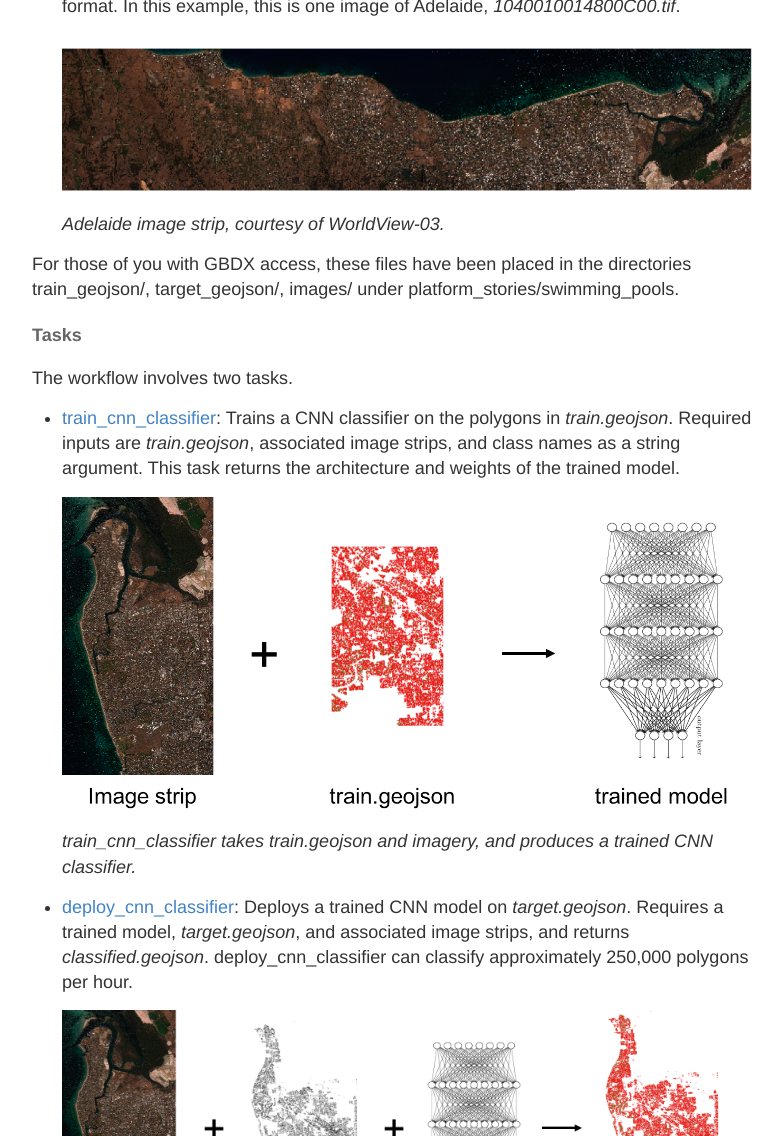
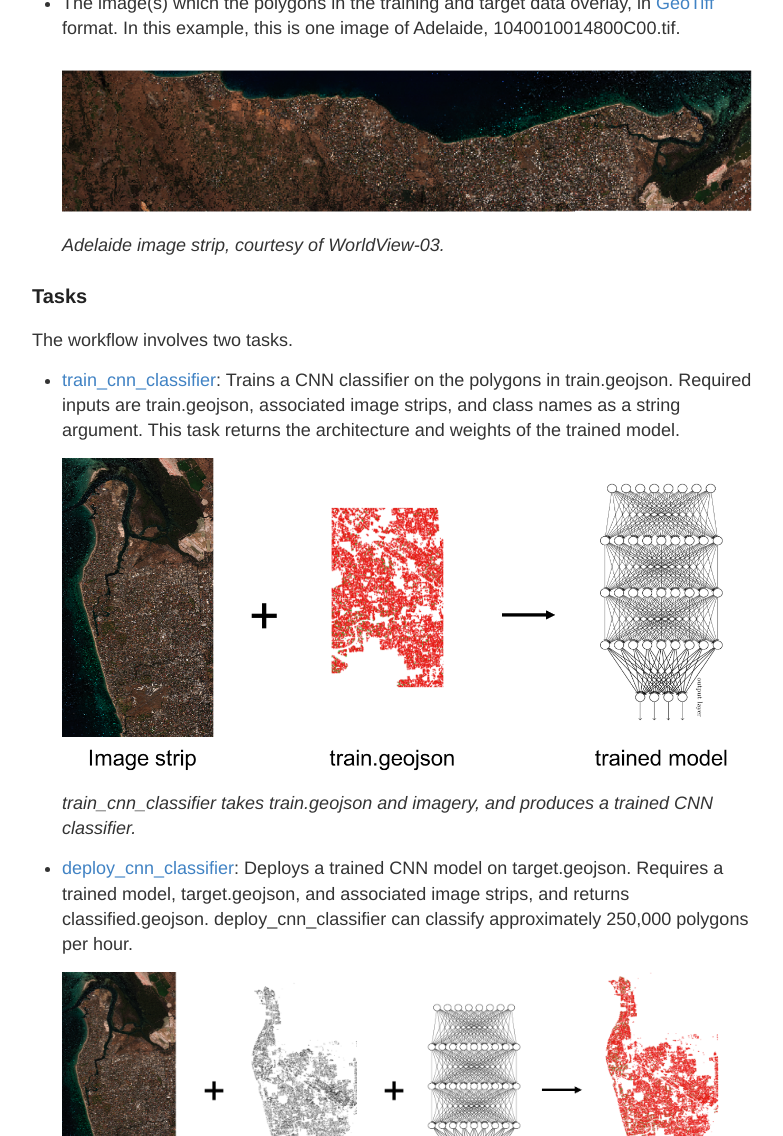
Before and after one commit to neoocm/PlatformStories.github.io, a Jekyll site: the page built from _posts/2016-9-8-swimming-pools.md, in a window 1280 px wide and 1400 px high, scrolled down 2890 px, cut to the strip 264-1400 px from the top of the window. Shown: the whole strip, without its empty margins (248-1031 px from the left). Built offline with Jekyll 4.4.1, drawn with Linux system fonts in a browser that asks for light colours; some of the changed text lies outside the part shown.

Commit message:
changed how user reads inputs and writes outputs and made edits to story

````diff
--- a/_posts/2016-9-8-swimming-pools.md
+++ b/_posts/2016-9-8-swimming-pools.md
@@ -21,67 +21,62 @@
 ![properties.png]({{ site.baseurl }}/images/swimming-pools/properties.png)
 *A sample of properties. Green/red indicate presence/absence of pool.*
 
-### How
+## How
 
 Our GBDX workflow is shown in the following figure.
 
 ![workflow_diag.png]({{ site.baseurl }}/images/swimming-pools/workflow_diag.png)
 *Platform workflow for property classification.*
 
-#### Preprocessing
+### Preprocessing
 
-The workflow begins with the file [*properties.geojson*](https://github.com/PlatformStories/swimming-pools/blob/master/cnn_classifier_tasks/train_cnn_classifier/properties.geojson). This file contains a collection of polygons in (longitude, latitude) coordinates, each representing a property. Each polygon has two attributes: an image_id, which determines the DG catalog id of the satellite image corresponding to that polygon, and a feature_id, which is simply a number that uniquely identifies that property. This particular file only contains properties from the image 1040010014800C00, which is a cloudless WV03 image over Adelaide, Australia. You can see this image [here]({{ site.baseurl}}/pages/swimming-pools/adelaide.html) by entering your GBDX credentials when prompted.
+The workflow begins with the file [properties.geojson](https://github.com/PlatformStories/swimming-pools/blob/master/train_cnn_classifier/properties.geojson). This file contains a collection of polygons in (longitude, latitude) coordinates, each representing a property. Each polygon has two attributes: an image_id, which determines the DG catalog id of the satellite image corresponding to that polygon, and a feature_id, which is simply a number that uniquely identifies that property. This particular file only contains properties from the image 1040010014800C00, which is a cloudless WV03 image over Adelaide, Australia. You can see this image [here]({{ site.baseurl}}/pages/swimming-pools/adelaide.html) by entering your GBDX credentials when prompted.
 You can also view the image thumbnail by searching for 1040010014800C00 [here](https://discover.digitalglobe.com/) and navigating to Adelaide using the map.
 
-The main idea is to label a small percentage of the property parcels using [crowdsourcing](http://www.tomnod.com/) in order to create a training set [*train.geojson*](https://github.com/PlatformStories/swimming-pools/blob/master/cnn_classifier_tasks/train_cnn_classifier/train.geojson). We then use *train.geojson* to train a CNN-based classifier to identify the presence of a swimming pool in each of the remaining unlabeled properties of *properties.geojson* (referred to as [*target.geojson*](https://github.com/PlatformStories/swimming-pools/blob/master/cnn_classifier_tasks/deploy_cnn_classifier/target.geojson)). For object classification at a continental or global scale this procedure is a must; it would be virtually impossible to label millions of properties manually in a reasonable amount of time.
+The main idea is to label a small percentage of the property parcels using [crowdsourcing](http://www.tomnod.com/) in order to create a training set [train.geojson](https://github.com/PlatformStories/swimming-pools/blob/master/train_cnn_classifier/train.geojson). We then use *train.geojson* to train a CNN-based classifier to identify the presence of a swimming pool in each of the remaining unlabeled properties of *properties.geojson* (referred to as [target.geojson](https://github.com/PlatformStories/swimming-pools/blob/master/deploy_cnn_classifier/target.geojson)). For object classification at a continental or global scale this procedure is a must; it would be virtually impossible to label millions of properties manually in a reasonable amount of time.
 
-Before executing the workflow, the raw image has to be ordered from the factory and processed into a format that is usable by a machine learning algorithm. The last part is trickier than it sounds. We lovingly refer to it as UGHLi: Undifferentiated Geospatial Heavy Lifting. In this example, it involves orthorectification, atmospheric compensation, pansharpening and dynamic range adjustment; all this can be achieved with a single GBDX task [AOP_Strip_Processor](http://gbdxdocs.digitalglobe.com/docs/advanced-ortho-product-aop). For the purpose of this example, the UGHLi'ed image already sits in an S3 bucket.
+Before executing the workflow, the raw image has to be ordered from the factory and processed into a format that is usable by a machine learning algorithm. The last part is trickier than it sounds. We lovingly refer to it as UGHLi: Undifferentiated Geospatial Heavy Lifting. In this example, it involves orthorectification, atmospheric compensation, pansharpening and dynamic range adjustment; all this can be achieved with a single GBDX task [AOP_Strip_Processor](http://gbdxdocs.digitalglobe.com/docs/advanced-image-preprocessor). For the purpose of this example, the UGHLi'ed image already sits in an S3 bucket.
 
-#### Workflow Inputs
+### Workflow Inputs
 
 The workflow requires three inputs.
 
 - A collection of labeled polygons in geojson format (the training data). In this example, the labeled properties are found in
-[*train.geojson*](https://github.com/PlatformStories/swimming-pools/blob/master/cnn_classifier_tasks/train_cnn_classifier/train.geojson).
+[train.geojson](https://github.com/PlatformStories/swimming-pools/blob/master/train_cnn_classifier/train.geojson).
 
   ![train_geojson.png]({{ site.baseurl }}/images/swimming-pools/train_geojson.png)
   *A sample of labeled properties.*
 
-- A collection of polygons which will be classified, in geojson format (the target data). In this example, the properties to be classified are found in [*target.geojson*](https://github.com/PlatformStories/swimming-pools/blob/master/cnn_classifier_tasks/deploy_cnn_classifier/target.geojson).
+- A collection of polygons which will be classified, in geojson format (the target data). In this example, the properties to be classified are found in [target.geojson](https://github.com/PlatformStories/swimming-pools/blob/master/deploy_cnn_classifier/target.geojson).
 
-  ![deploy_data.png]({{ site.baseurl }}/images/swimming-pools/deploy_data.png)
+  ![target_geojson.png]({{ site.baseurl }}/images/swimming-pools/target_geojson.png)
   *A sample of properties to be classified.*
 
-- The image(s) which the polygons in the training and target data overlay, in [GeoTiff](https://en.wikipedia.org/wiki/GeoTIFF) format. In this example, this is one image of Adelaide, *1040010014800C00.tif*.
+- The image(s) which the polygons in the training and target data overlay, in [GeoTiff](https://en.wikipedia.org/wiki/GeoTIFF) format. In this example, this is one image of Adelaide, 1040010014800C00.tif.
 
   ![strip.png]({{ site.baseurl }}/images/swimming-pools/strip.png)
   *Adelaide image strip, courtesy of WorldView-03.*
 
-For those of you with GBDX access, these files have been placed in the directories
-train_geojson/, target_geojson/, images/ under platform_stories/swimming_pools.
-
-#### Tasks
+### Tasks
 
 The workflow involves two tasks.
 
-- [train_cnn_classifier](https://github.com/PlatformStories/swimming-pools/blob/master/cnn_classifier_tasks/docs/Train_CNN_Classifier.md): Trains a CNN classifier on the polygons in *train.geojson*. Required inputs are *train.geojson*, associated image strips, and class names as a string argument. This task returns the architecture and weights of the trained model.
+- [train_cnn_classifier](https://github.com/PlatformStories/swimming-pools/blob/master/docs/train_cnn_classifier.md): Trains a CNN classifier on the polygons in train.geojson. Required inputs are train.geojson, associated image strips, and class names as a string argument. This task returns the architecture and weights of the trained model.
 
    ![train_cnn_classifier.png]({{ site.baseurl }}/images/swimming-pools/train_cnn_classifier.png)
    *train_cnn_classifier takes train.geojson and imagery, and produces a trained CNN classifier.*
 
-- [deploy_cnn_classifier](https://github.com/PlatformStories/swimming-pools/blob/master/cnn_classifier_tasks/docs/Deploy_CNN_Classifier.md): Deploys a trained CNN model on *target.geojson*. Requires a trained model, *target.geojson*, and associated image strips, and returns *classified.geojson*. deploy_cnn_classifier can classify approximately 250,000 polygons per hour.
+- [deploy_cnn_classifier](https://github.com/PlatformStories/swimming-pools/blob/master/docs/deploy_cnn_classifier.md): Deploys a trained CNN model on target.geojson. Requires a trained model, target.geojson, and associated image strips, and returns classified.geojson. deploy_cnn_classifier can classify approximately 250,000 polygons per hour.
 
   ![deploy_cnn_classifier.png]({{ site.baseurl }}/images/swimming-pools/deploy_cnn_classifier.png)
   *deploy_cnn_classifier takes a model, target.geojson and imagery, and produces classified.geojson.*
 
-More information on these tasks can be found [here](https://github.com/PlatformStories/swimming-pools/tree/master/cnn_classifier_tasks/docs).
 
-
-#### Workflow Outputs
+### Workflow Outputs
 
 The workflow has two outputs.
 
-- trained_model: A [trained keras model](https://keras.io/models/about-keras-models/). It is a directory containing the weights and architecture of the trained model, model weights after each epoch, and a test report, with the following structure:
+- A [trained keras model](https://keras.io/models/about-keras-models/), which contains the model architecture, the final weights, a test report and the weights after each training epoch:
 
       /trained_model
               ├── model_arch.json
@@ -95,20 +90,15 @@
 
   More information on the model architecture can be found [here](https://github.com/DigitalGlobe/mltools/tree/master/examples/polygon_classify_cnn).
 
-- *classified.geojson*: Includes all the properties in *target.geojson* classified into 'Swimming pool' and 'No swimming pool'.
+- The file classified.geojson which includes all the properties in target.geojson classified into 'Swimming pool' and 'No swimming pool'.
 
-  ![classified_shapefile.png]({{ site.baseurl }}/images/swimming-pools/classified_shapefile.png)
+  ![classified.png]({{ site.baseurl }}/images/swimming-pools/classified.png)
   *A sample of properties in classified.geojson.*
 
-For those of you with GBDX access, trained_model can be found under platform_stories/swimming_pools
-and *classified.geojson* under platform_stories/swimming_pools/deploy_output.
 
+## Executing the Workflow
 
-### Executing the Workflow
-
-We'll now execute the workflow in gbdxtools.
-
-Start an iPython terminal, create a GBDX interface, and get the input location information:
+We'll now execute the workflow in gbdxtools. Start an iPython terminal, create a GBDX interface, and get the input location information:
 
 ```python
 from gbdxtools import Interface
@@ -131,7 +121,7 @@
 train_task.inputs.classes = 'No swimming pool, Swimming pool'     # Classes exactly as they appear in train.geojson
 ```
 
-In training our model, we can set optional hyper-parameters. See the [docs](https://github.com/PlatformStories/swimming-pools/blob/master/cnn_classifier_tasks/docs/Train_CNN_Classifier.md) for detailed information. Training should take around 3 hours to complete.
+In training our model, we can set optional hyper-parameters. See the [docs](https://github.com/PlatformStories/swimming-pools/blob/master/docs/train_cnn_classifier.md) for detailed information. Training should take around 3 hours to complete.
 
 ```python
 train_task.inputs.nb_epoch = '30'
@@ -164,11 +154,14 @@
 
 ```python
 workflow = gbdx.Workflow([train_task, deploy_task])
+
 # set output location to platform_stories/trial_runs/random_str within your bucket/prefix
 random_str = ''.join(random.choice(string.ascii_uppercase + string.digits) for _ in range(20))
 output_location = join('platform_stories/trial_runs', random_str)
-workflow.savedata(train_task.outputs.trained_model, join(output_location, 'train_output'))
-workflow.savedata(deploy_task.outputs.classified_shapefile, join(output_location, 'deploy_output'))
+
+# save workflow outputs
+workflow.savedata(train_task.outputs.trained_model, join(output_location, 'trained_model'))
+workflow.savedata(deploy_task.outputs.classified_shapefile, join(output_location, 'classified_shapefile'))
 ```
 
 Execute the workflow:
@@ -188,27 +181,26 @@
 (The exclamation marks allow you to execute bash commands within ipython.)
 
 ```python
-
-! mkdir train_output
+! mkdir trained_model
 
 # train_cnn_classifier sample output: final model
-gbdx.s3.download(join(output_location, 'train_output/model_architecture.json'), 'train_output/')
-gbdx.s3.download(join(output_location, 'train_output/model_weights.h5'), 'train_output/')
-gbdx.s3.download(join(output_location, 'train_output/test_report.txt'), 'train_output/')
+gbdx.s3.download(join(output_location, 'trained_model/model_architecture.json'), 'trained_model/')
+gbdx.s3.download(join(output_location, 'trained_model/model_weights.h5'), 'trained_model/')
+gbdx.s3.download(join(output_location, 'trained_model/test_report.txt'), 'trained_model/')
 
-! mkdir train_output/model_weights/round_1 train_output/model_weights/round_2
+! mkdir trained_model/model_weights/round_1 trained_model/model_weights/round_2
 
 # train_cnn_classifier sample output: weights after each epoch
-gbdx.s3.download(join(output_location, 'train_output/model_weights/round_1/'), 'train_output/model_weights/round_1/')
-gbdx.s3.download(join(output_location, 'train_output/model_weights/round_2/'), 'train_output/model_weights/round_2/')
+gbdx.s3.download(join(output_location, 'trained_model/model_weights/round_1/'), 'trained_model/model_weights/round_1/')
+gbdx.s3.download(join(output_location, 'trained_model/model_weights/round_2/'), 'trained_model/model_weights/round_2/')
 
-! mkdir deploy_output
+! mkdir classified_shapefile
 
 # deploy_cnn_classifier sample output
-gbdx.s3.download(join(output_location, 'deploy_output/classified.geojson'), 'deploy_output/')
+gbdx.s3.download(join(output_location, 'classified_shapefile'), 'classified_shapefile')
 ```
 
-### Visualizing the Results
+## Visualizing the Results
 
 You can visualize the classification results [here]({{ site.baseurl }}/pages/swimming-pools/adelaide-classified-properties.html). Green/red polygons indicate presence/absence of pool. Clicking on each polygon shows the corresponding feature id and assigned classification.
 
@@ -218,7 +210,7 @@
 For this visualization, we used the Mapbox [geojson-vt](https://github.com/mapbox/geojson-vt) library to slice *classified.geojson* into vector tiles on the fly. Pretty cool!
 
 
-### Discussion
+## Discussion
 
 This is a small example of what is possible on GBDX. Once a trained model is
 obtained, it can be deployed on properties over hundreds of different images
````
Also changed, not shown: other parts of _posts/2016-9-8-swimming-pools.md (+1 -1 lines), 4 other files.
